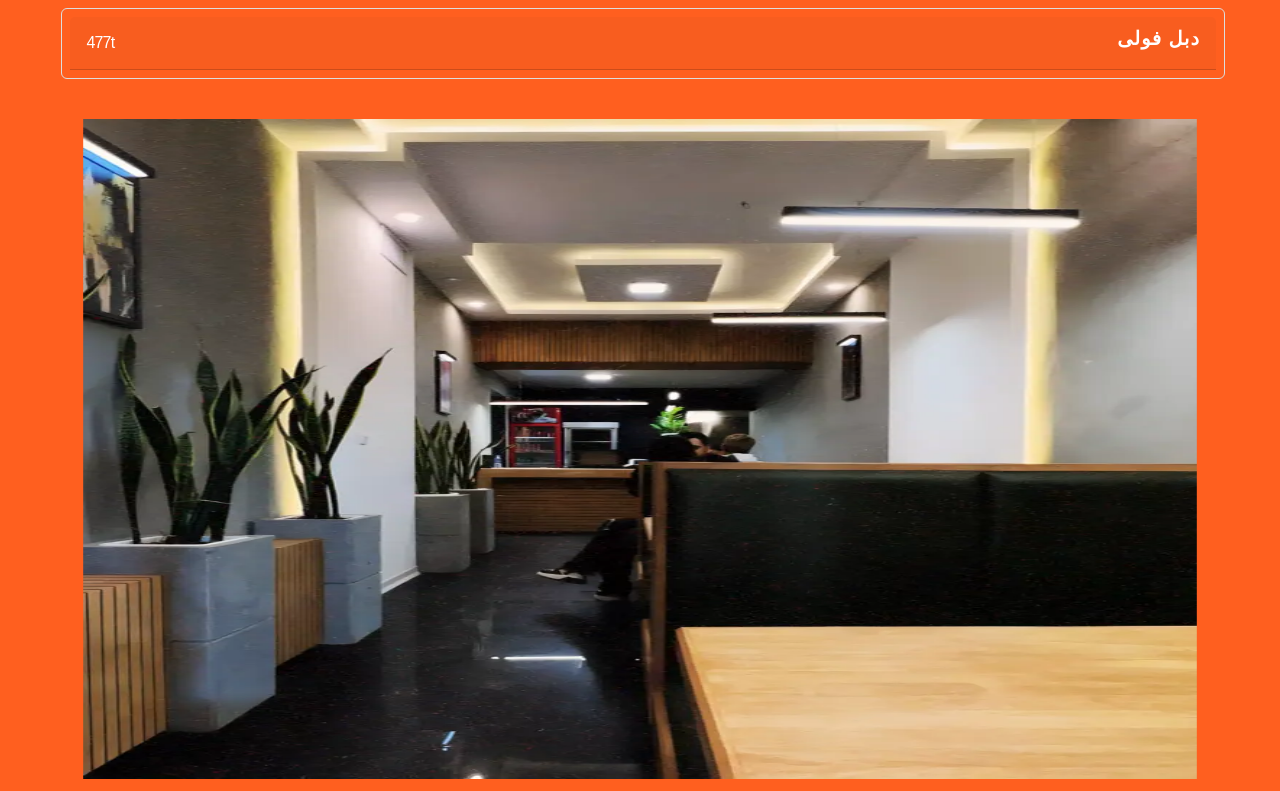
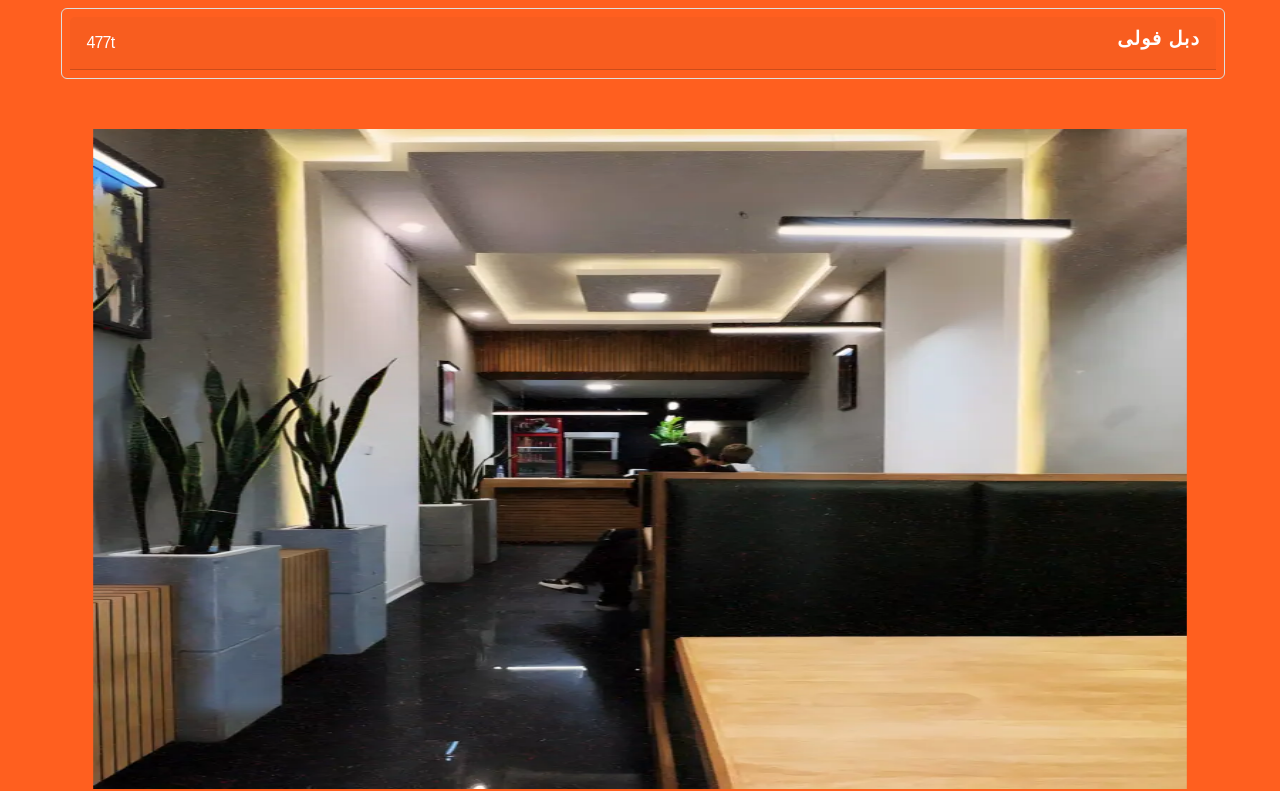
Before and after one commit to pedramjlo/Daei-Ali-ORG, a React (Create React App) app: page / in a window 1280 px wide. Shown: the part 1285-2076 px from the top of the page. Built offline with nearby package versions, Linux system fonts and the light colour scheme; a web font is replaced by a local one.

Commit message:
before removing images

```diff
--- a/src/home.css
+++ b/src/home.css
@@ -164,8 +164,13 @@ h2 {
         margin-top: 18%;
     }
 
-    .image-container {
+    .home-images {
         display: flex;
-        justify-content: space-evenly;
+        flex-direction: row-reverse;
     }
+
+      .home-images img {
+        flex: 1;
+        margin: 10px; /* Customizable margin between images */
+      }
 }
```
